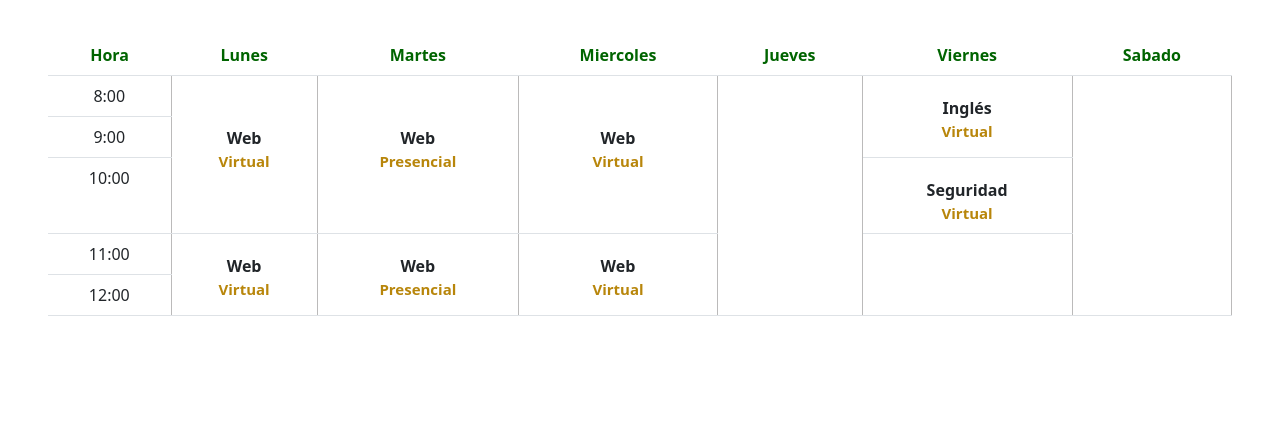
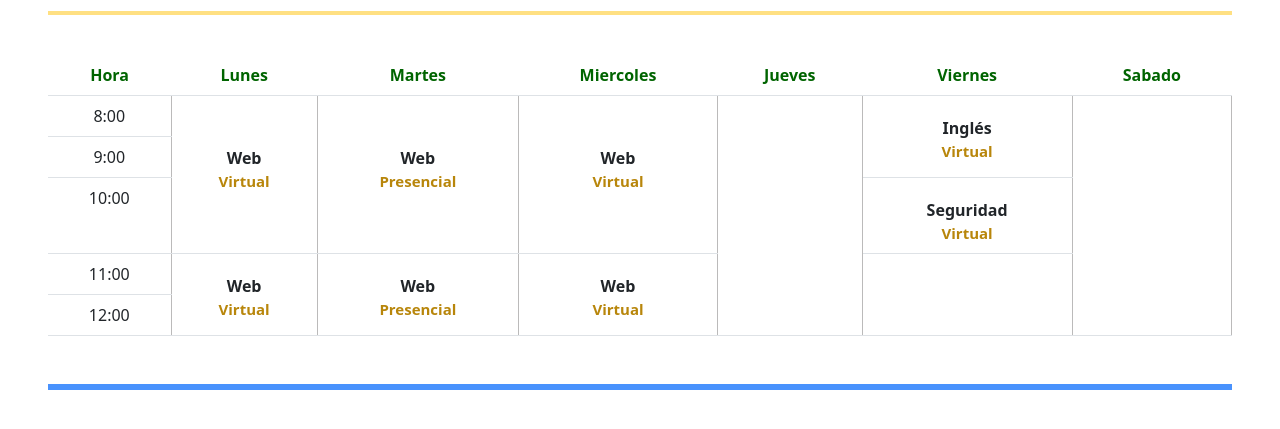
Before and after one commit to tineojf/sep_web_t2, a plain HTML site: page index.html in a window 1280 px wide. Shown: the part 101-530 px from the top of the page. Drawn offline with nearby package versions, Linux system fonts and the light colour scheme.

Commit message:
Add hr lines

```diff
--- a/index.html
+++ b/index.html
@@ -15,6 +15,9 @@
   </head>
   <body class="m-5">
     <h1>Horario cursos</h1>
+
+    <hr class="border border-warning border-2 opacity-50">
+
     <table class="table">
       <thead>
         <tr>
@@ -85,6 +88,8 @@
       </tbody>
     </table>
 
+    <hr class="border border-primary border-3 opacity-75 mt-5" />
+
     <script
       src="https://cdn.jsdelivr.net/npm/bootstrap@5.2.3/dist/js/bootstrap.bundle.min.js"
       integrity="sha384-kenU1KFdBIe4zVF0s0G1M5b4hcpxyD9F7jL+jjXkk+Q2h455rYXK/7HAuoJl+0I4"
```
